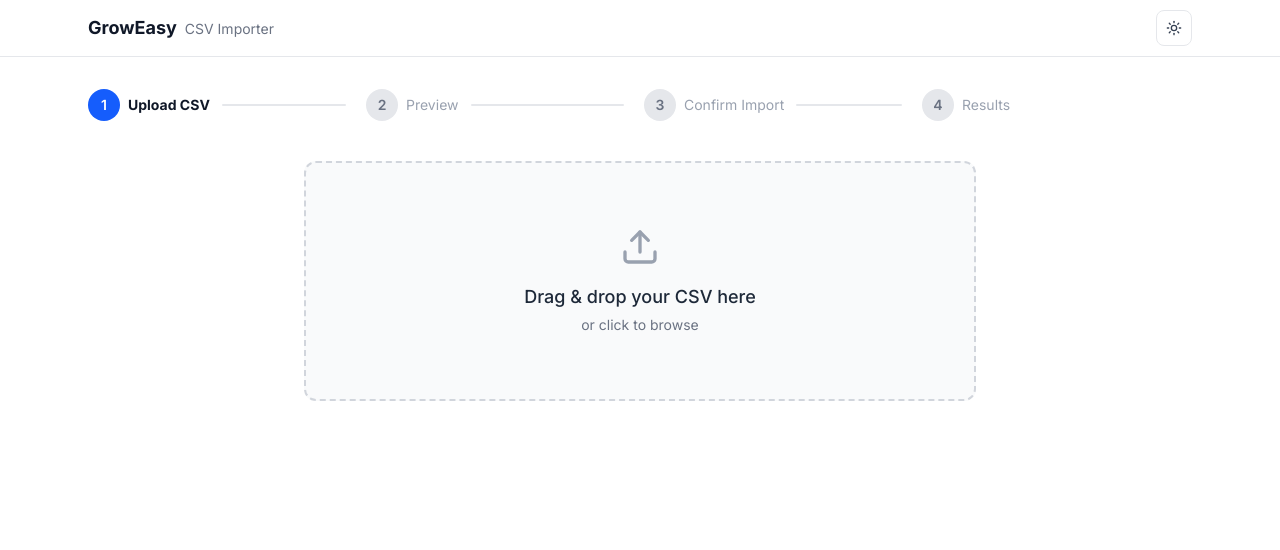
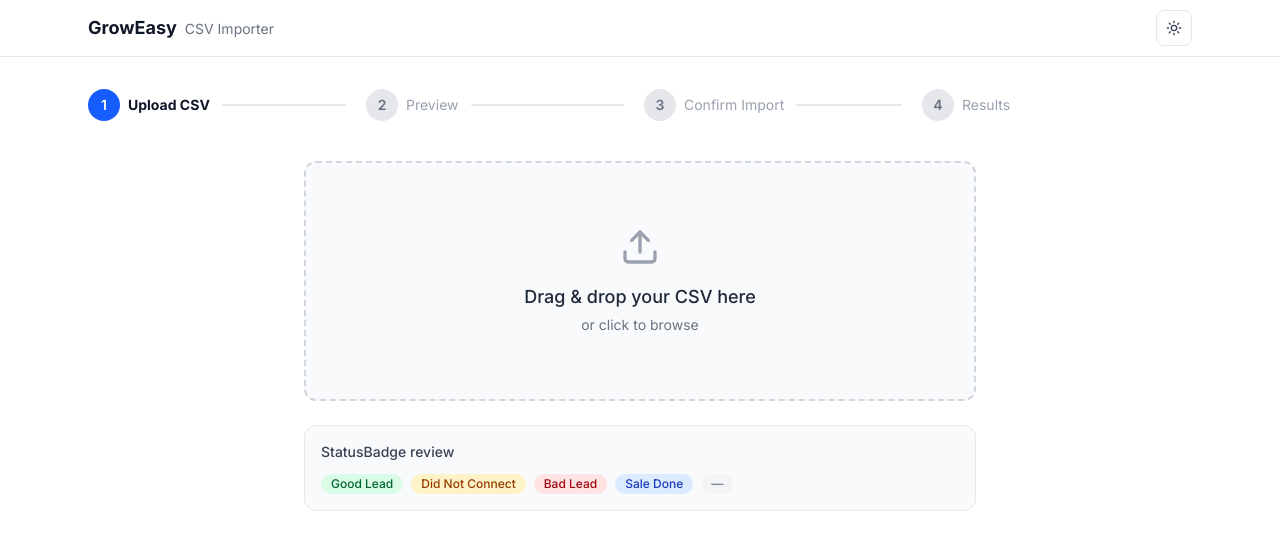
Before and after one commit to musabansari-1/ai-crm-csv-importer, a Next.js app in the folder frontend/: page / in a window 1280 px wide. Shown: the top 550 px of the page. Built offline with nearby package versions, Linux system fonts and the light colour scheme.

Commit message:
feat(ui): add CRM StatusBadge component

```diff
--- a/frontend/app/page.tsx
+++ b/frontend/app/page.tsx
@@ -10,10 +10,19 @@ import { ProgressIndicator } from '@/components/confirm/ProgressIndicator'
 import { ImportErrorCard } from '@/components/confirm/ImportErrorCard'
 import { ResultsTable } from '@/components/results/ResultsTable'
 import { AllSkippedWarning } from '@/components/results/AllSkippedWarning'
+import { StatusBadge } from '@/components/ui/StatusBadge'
 import { StepIndicator } from '@/components/ui/StepIndicator'
 import { useCSVParser } from '@/hooks/useCSVParser'
 import { useImport } from '@/hooks/useImport'
-import type { ImportStep } from '@/types'
+import type { CRMStatus, ImportStep } from '@/types'
+
+const STATUS_REVIEW: Array<CRMStatus | ''> = [
+  'GOOD_LEAD_FOLLOW_UP',
+  'DID_NOT_CONNECT',
+  'BAD_LEAD',
+  'SALE_DONE',
+  '',
+]
 
 export default function Home() {
   const {
@@ -115,13 +124,28 @@ export default function Home() {
           }`}
         >
           {currentStep === 'upload' && (
-            <div className="mx-auto max-w-2xl">
+            <div className="mx-auto max-w-2xl space-y-6">
               <DropZone
                 onFileAccepted={handleFileAccepted}
                 onError={(message) => {
                   console.error('CSV validation error:', message)
                 }}
               />
+
+              {/* Temporary StatusBadge prop review (Step 14) */}
+              <div className="rounded-xl border border-gray-200 bg-gray-50 p-4 dark:border-gray-800 dark:bg-gray-900/50">
+                <p className="mb-3 text-sm font-medium text-gray-700 dark:text-gray-300">
+                  StatusBadge review
+                </p>
+                <div className="flex flex-wrap items-center gap-2">
+                  {STATUS_REVIEW.map((status) => (
+                    <StatusBadge
+                      key={status === '' ? 'empty' : status}
+                      status={status}
+                    />
+                  ))}
+                </div>
+              </div>
             </div>
           )}
 
--- /dev/null
+++ b/frontend/components/ui/StatusBadge.tsx
@@ -0,0 +1,49 @@
+import type { CRMStatus } from '@/types'
+
+interface StatusBadgeProps {
+  status: CRMStatus | ''
+}
+
+const STATUS_CONFIG: Record<
+  CRMStatus,
+  { label: string; className: string }
+> = {
+  GOOD_LEAD_FOLLOW_UP: {
+    label: 'Good Lead',
+    className:
+      'bg-green-100 text-green-800 dark:bg-green-950 dark:text-green-300',
+  },
+  DID_NOT_CONNECT: {
+    label: 'Did Not Connect',
+    className:
+      'bg-amber-100 text-amber-800 dark:bg-amber-950 dark:text-amber-300',
+  },
+  BAD_LEAD: {
+    label: 'Bad Lead',
+    className: 'bg-red-100 text-red-800 dark:bg-red-950 dark:text-red-300',
+  },
+  SALE_DONE: {
+    label: 'Sale Done',
+    className: 'bg-blue-100 text-blue-800 dark:bg-blue-950 dark:text-blue-300',
+  },
+}
+
+export function StatusBadge({ status }: StatusBadgeProps) {
+  if (status === '') {
+    return (
+      <span className="inline-flex items-center rounded-full bg-gray-100 px-2.5 py-0.5 text-xs font-medium text-gray-500 dark:bg-gray-800 dark:text-gray-400">
+        —
+      </span>
+    )
+  }
+
+  const config = STATUS_CONFIG[status]
+
+  return (
+    <span
+      className={`inline-flex items-center rounded-full px-2.5 py-0.5 text-xs font-medium ${config.className}`}
+    >
+      {config.label}
+    </span>
+  )
+}
```
